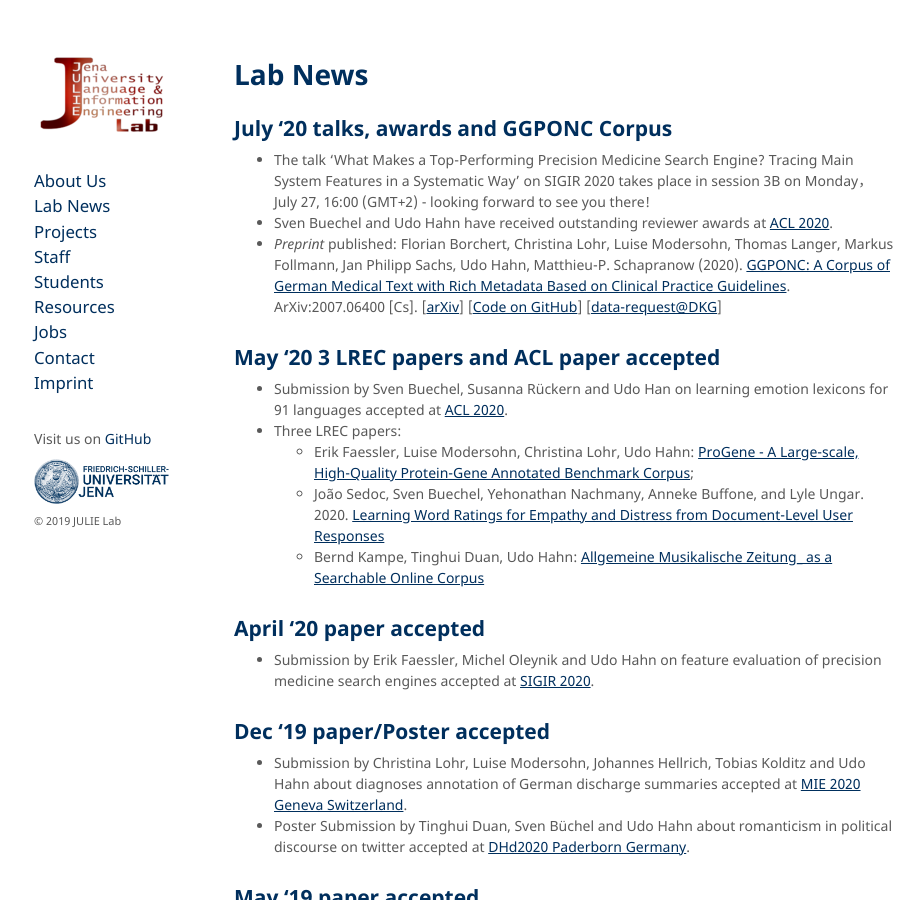
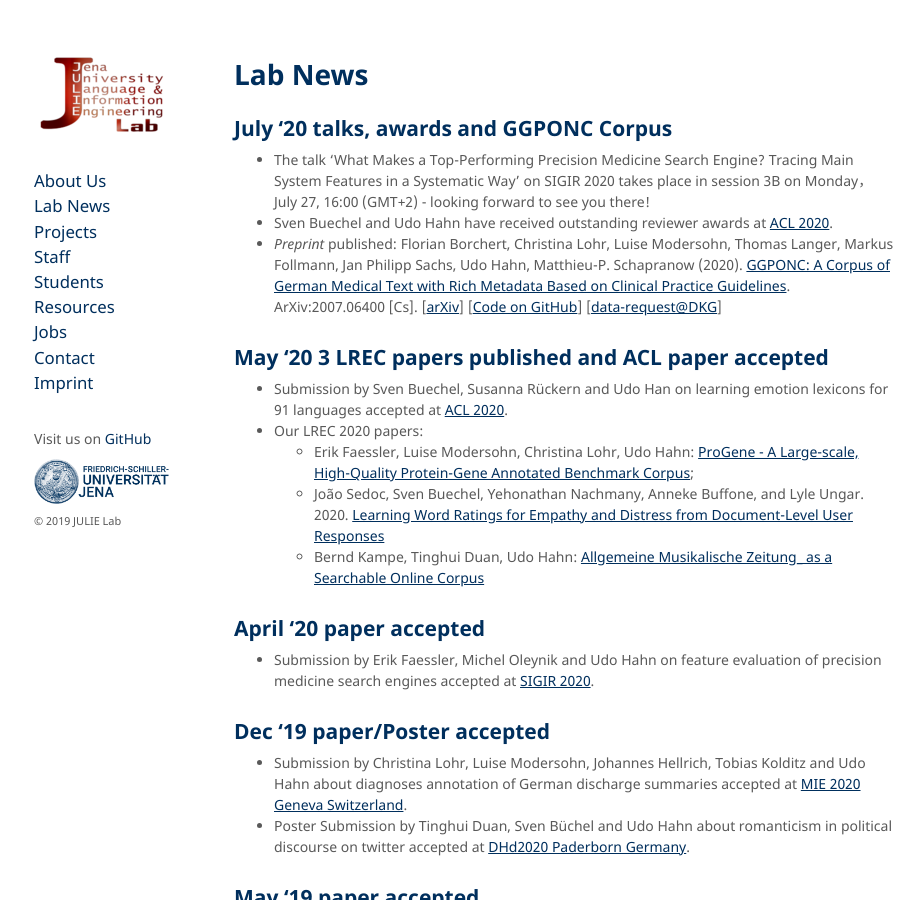
Before and after one commit to JULIELab/JULIELab.github.io, a Jekyll site: the page built from Lab+News.md, in a window 1280 px wide and 900 px high. Shown: the whole window, without its empty margins (176-1100 px from the left). Built offline with Jekyll 4.4.1, drawn with Linux system fonts in a browser that asks for light colours; our own code applies the rules of GitHub Pages for plain Markdown files.

Commit message:
Update Lab+News.md

```diff
--- a/Lab+News.md
+++ b/Lab+News.md
@@ -8,10 +8,10 @@ layout: default
 * Sven Buechel and Udo Hahn have received outstanding reviewer awards at [ACL 2020](https://acl2020.org/).
 * *Preprint* published: Florian Borchert, Christina Lohr, Luise Modersohn, Thomas Langer, Markus Follmann, Jan Philipp Sachs, Udo Hahn, Matthieu-P. Schapranow (2020). [GGPONC: A Corpus of German Medical Text with Rich Metadata Based on Clinical Practice Guidelines](http://arxiv.org/abs/2007.06400). ArXiv:2007.06400 [Cs]. [[arXiv](http://arxiv.org/abs/2007.06400)] [[Code on GitHub](https://github.com/JULIELab/GGPOnc)] [[data-request@DKG](https://www.leitlinienprogramm-onkologie.de/projekte/ggponc-english/)]
 
-## May '20 3 LREC papers and ACL paper accepted
+## May '20 3 LREC papers published and ACL paper accepted
 
 * Submission by Sven Buechel, Susanna Rückern and Udo Han on learning emotion lexicons for 91 languages accepted at [ACL 2020](https://acl2020.org/).
-* Three LREC papers:
+* Our LREC 2020 papers:
     * Erik Faessler, Luise Modersohn, Christina Lohr, Udo Hahn: [ProGene - A Large-scale, High-Quality Protein-Gene Annotated Benchmark Corpus](http://www.lrec-conf.org/proceedings/lrec2020/pdf/2020.lrec-1.564.pdf);
     * João Sedoc, Sven Buechel, Yehonathan Nachmany, Anneke Buffone, and Lyle Ungar. 2020. [Learning Word Ratings for Empathy and Distress from Document-Level User Responses](http://www.lrec-conf.org/proceedings/lrec2020/pdf/2020.lrec-1.205.pdf)
     * Bernd Kampe, Tinghui Duan, Udo Hahn: [Allgemeine Musikalische Zeitung_ as a Searchable Online Corpus](http://www.lrec-conf.org/proceedings/lrec2020/pdf/2020.lrec-1.122.pdf)
```
